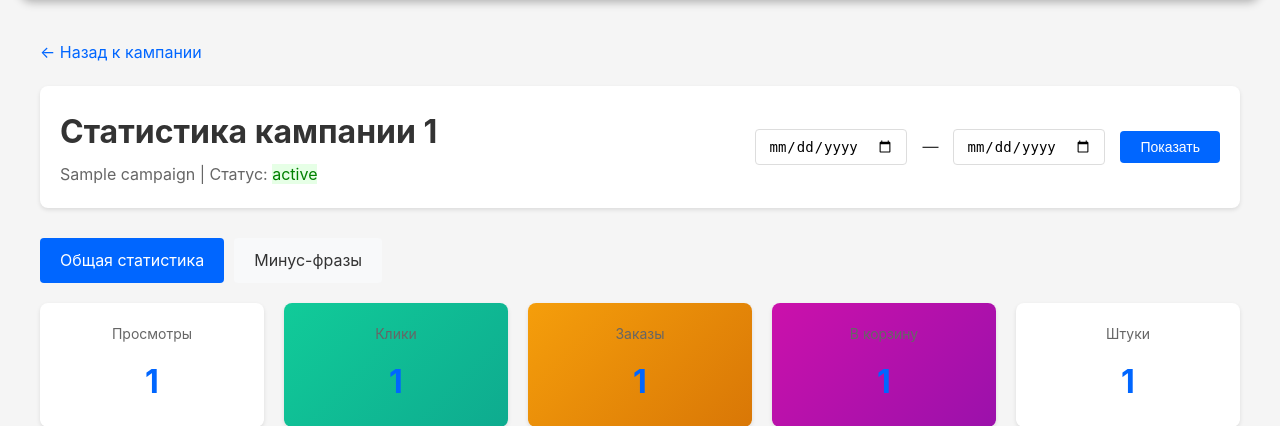
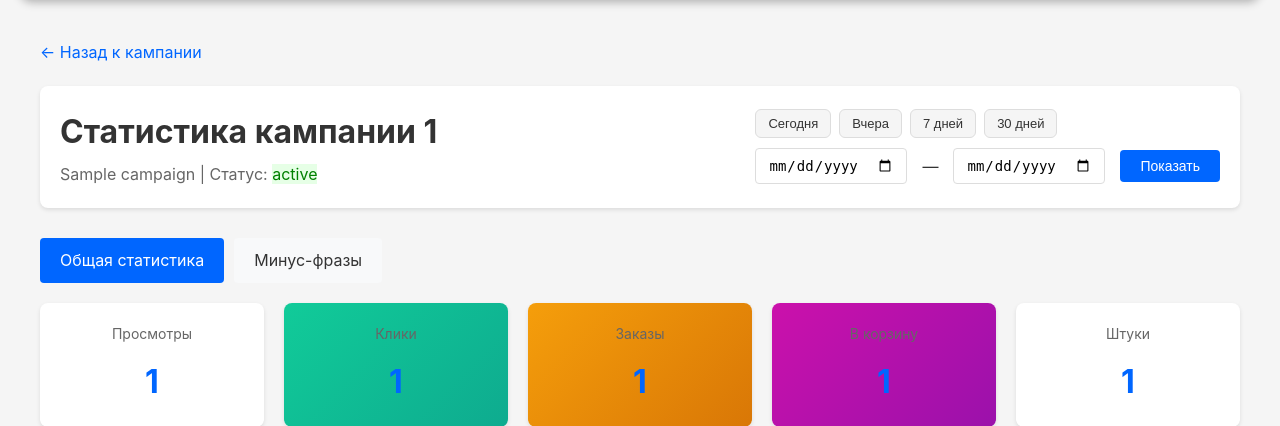
Before and after one commit to grackhack/FastAPiPromotion, a Python web app: template wb_promotion_app/templates/stats-campaign.html in a window 1280 px wide. Shown: the part 88-514 px from the top of the page. Run offline with Jinja, Linux system fonts and the light colour scheme; the template is opened without the code that fills it: most values are stand-ins (such as "Sample title", 1, 10 or a date in 2020).

Commit message:
feat: кнопки быстрого выбора диапазона дат на странице статистики

```diff
--- a/wb_promotion_app/templates/stats-campaign.html
+++ b/wb_promotion_app/templates/stats-campaign.html
@@ -170,12 +170,20 @@
                         <span class="status-badge status-active">{{ campaign.status }}</span>
                     </p>
                 </div>
-                <form class="stats-dates" method="GET">
-                    <input type="date" name="from_date" value="{{ from_date }}" required>
-                    <span>—</span>
-                    <input type="date" name="to_date" value="{{ to_date }}" required>
-                    <button type="submit">Показать</button>
-                </form>
+                <div>
+                    <div class="date-range-buttons" style="display: flex; gap: 8px; margin-bottom: 10px; flex-wrap: wrap;">
+                        <button type="button" class="date-range-btn" onclick="setDateRange('today')">Сегодня</button>
+                        <button type="button" class="date-range-btn" onclick="setDateRange('yesterday')">Вчера</button>
+                        <button type="button" class="date-range-btn" onclick="setDateRange('7days')">7 дней</button>
+                        <button type="button" class="date-range-btn" onclick="setDateRange('30days')">30 дней</button>
+                    </div>
+                    <form class="stats-dates" method="GET">
+                        <input type="date" name="from_date" id="from_date" value="{{ from_date }}" required>
+                        <span>—</span>
+                        <input type="date" name="to_date" id="to_date" value="{{ to_date }}" required>
+                        <button type="submit">Показать</button>
+                    </form>
+                </div>
             </div>
 
             <div class="nav-tabs">
@@ -488,6 +496,46 @@
             });
         });
 
+        // === Функции для выбора диапазона дат ===
+
+        // Форматирование даты в YYYY-MM-DD
+        function formatDate(date) {
+            const year = date.getFullYear();
+            const month = String(date.getMonth() + 1).padStart(2, '0');
+            const day = String(date.getDate()).padStart(2, '0');
+            return `${year}-${month}-${day}`;
+        }
+
+        // Установка диапазона дат
+        function setDateRange(range) {
+            const today = new Date();
+            let fromDate, toDate = today;
+
+            switch(range) {
+                case 'today':
+                    fromDate = today;
+                    toDate = today;
+                    break;
+                case 'yesterday':
+                    fromDate = new Date(today);
+                    fromDate.setDate(today.getDate() - 1);
+                    toDate = fromDate;
+                    break;
+                case '7days':
+                    fromDate = new Date(today);
+                    fromDate.setDate(today.getDate() - 6);
+                    toDate = today;
+                    break;
+                case '30days':
+                    fromDate = new Date(today);
+                    fromDate.setDate(today.getDate() - 29);
+                    toDate = today;
+                    break;
+            }
+
+            document.getElementById('from_date').value = formatDate(fromDate);
+            document.getElementById('to_date').value = formatDate(toDate);
+        }
 
         // Расчёт эффективности запроса
         function calculateEfficiency(item) {
@@ -815,6 +863,30 @@
         .btn-danger:hover {
             background-color: #b71c1c;
         }
+
+        /* Кнопки быстрого выбора дат */
+        .date-range-btn {
+            padding: 6px 12px;
+            background-color: #f5f5f5;
+            color: #333;
+            border: 1px solid #ddd;
+            border-radius: 6px;
+            cursor: pointer;
+            font-size: 13px;
+            transition: all 0.2s;
+            white-space: nowrap;
+        }
+
+        .date-range-btn:hover {
+            background-color: #0066FF;
+            color: white;
+            border-color: #0066FF;
+            transform: translateY(-1px);
+        }
+
+        .date-range-btn:active {
+            transform: translateY(0);
+        }
     </style>
 </body>
 </html>
```
